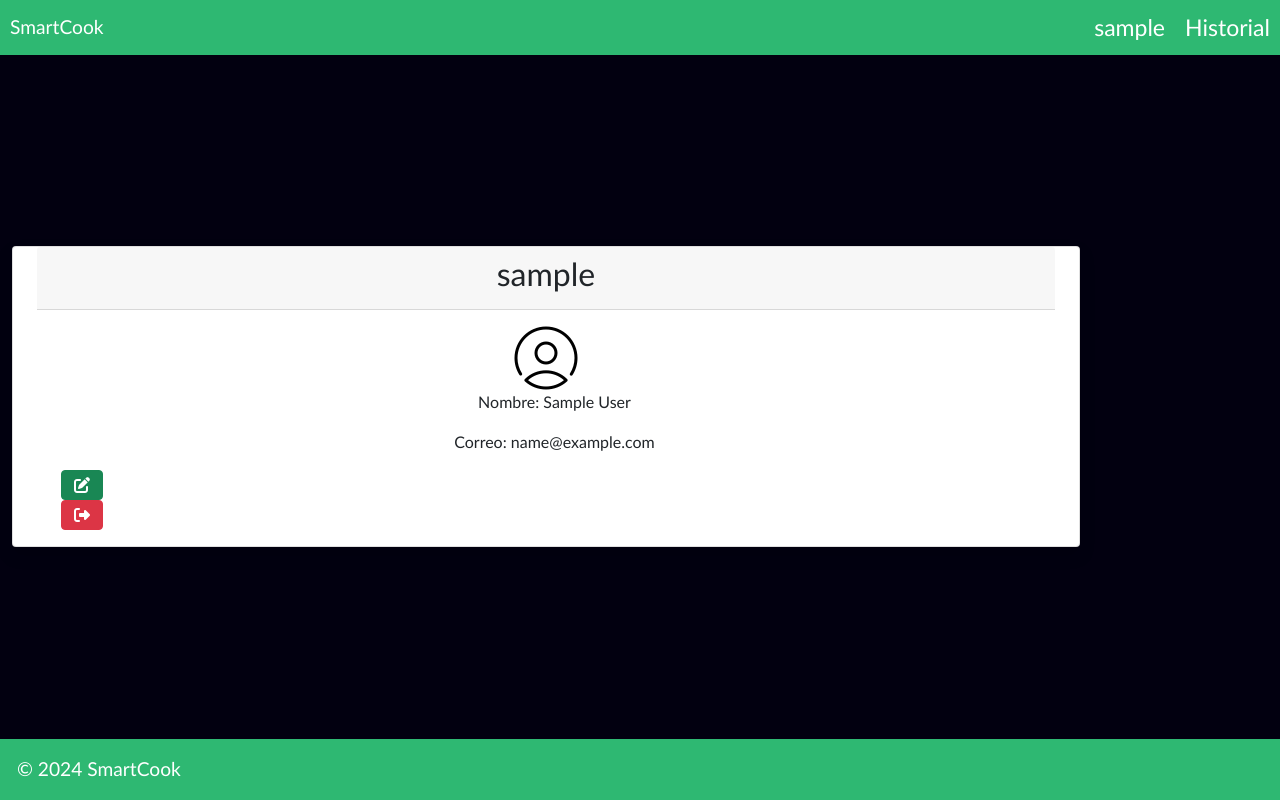
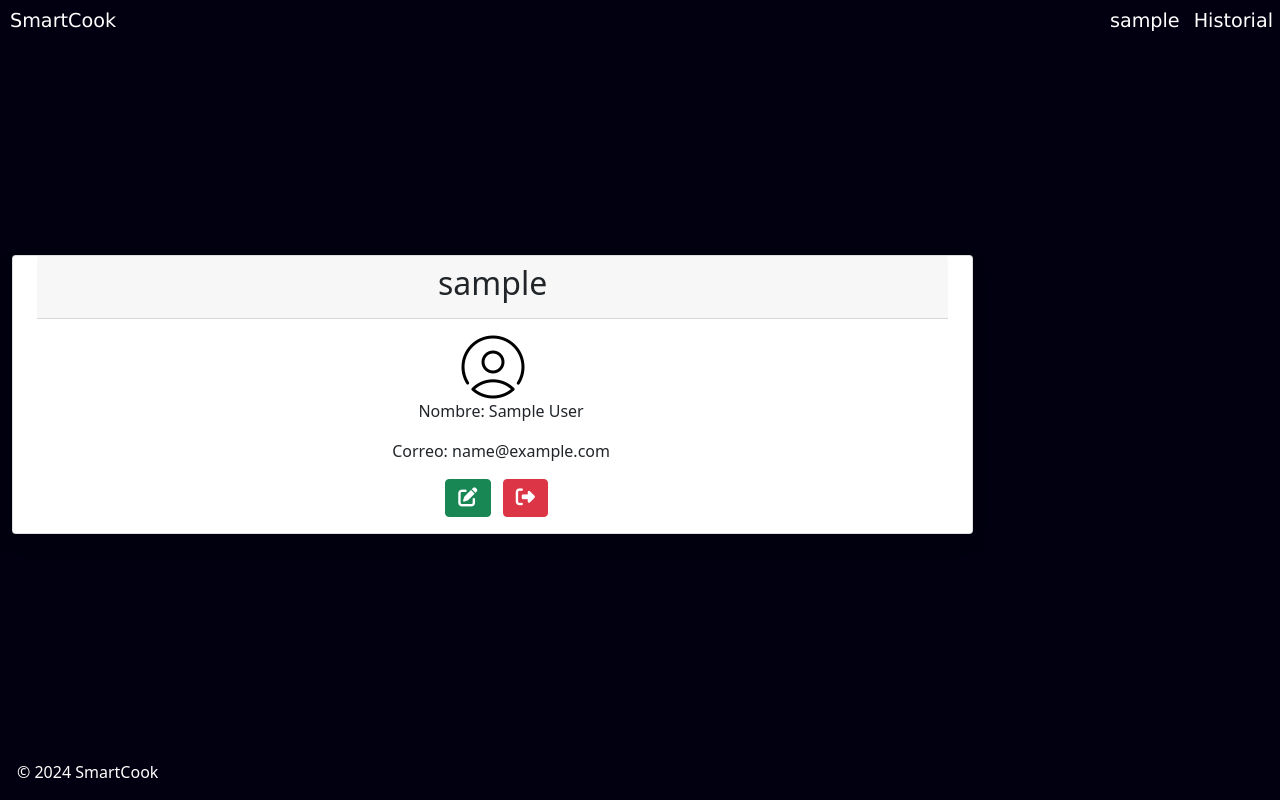
Before and after one commit to alejandg1/SmartCook, a Django app: page /user/profile/ in a window 1280 px wide. Run offline with Django 5.2, Linux system fonts and the light colour scheme; the visitor is signed in with stand-in values (Sample User, id 1); data comes from the database, SQL or seed files in the repository; some libraries are stand-ins or nearby versions.

Commit message:
cambios del css del index principal

```diff
--- a/static/styles/bars.css
+++ b/static/styles/bars.css
@@ -1,10 +1,9 @@
 .bar {
   display: flex;
-  justify-content: space-between;
+  justify-content:space-between;
   align-items: center;
   width: 100%;
-  background-color: #2EB872;
-  font-size: 1.2em;/*tamaño de letra de smartcook*/
+  background-color: #020010;
 }
 
 .bar ul {
@@ -16,7 +15,7 @@
 }
 
 .bar ul li {
-  margin: 10px;
+  margin: 7px;
 }
 
 .bar ul li a {
@@ -26,7 +25,7 @@
   margin-right: -3;
   display: flex;
   font-size: 1.2em;/*tamaño de letra de ingresar y registrar*/
-  font-family:'Gill Sans', 'Gill Sans MT', Calibri, 'Trebuchet MS', sans-serif;/*letra de ingresar,registrar*/
+  font-family: Verdana, Geneva, Tahoma, sans-serif;/*letra de ingresar,registrar*/
 }
 
 .bar ul li a:hover {
--- a/static/styles/index.css
+++ b/static/styles/index.css
@@ -9,16 +9,17 @@
   justify-content: space-between;
   background-color: #020010;
 }
+
 a {
   text-decoration-line: none;
   color: white;
+  font-size: 1.2em;/*tamaño de letra de smartcook*/
+  font-family: Verdana, Geneva, Tahoma, sans-serif;
+
 }
 
 p{
   margin-left: 17px;
-}
-*{
-  font-family:'Gill Sans', 'Gill Sans MT', Calibri, 'Trebuchet MS', sans-serif;/*tipo de letra de titulo*/
 }
 
 .content {
@@ -27,8 +28,8 @@
   justify-content: center;
   align-items: center;
   margin: 0 auto;
-  width: 100%;
-  height: 100%;
+  width: 90%;
+  height: 90%;
 }
 
 .modal{
@@ -42,13 +43,23 @@
   height:100%;
   margin-bottom: 5px;
 }
-
+.background-overlay {
+  position: fixed;
+  top: 0;
+  left: 0;
+  width: 100%;
+  height: 100%;
+  background: url('/static/media/fondos/nevera.png') no-repeat center center fixed; /* Ruta a tu imagen */
+  background-size: contain;
+  opacity: 0.3; /* Ajusta este valor para más o menos transparencia */
+  z-index: -1; /* Coloca el fondo detrás del contenido */
+}
 .container {
   display: flex;
   justify-content: space-between;
   align-items: center;
-  width: 100%;
-  height: 100%;
+  width: 90%;
+  height: 90%;
 }
 
 .right {
@@ -59,10 +70,10 @@
 }
 
 .left {
+
   display: flex;
   flex-direction: column;
   align-items: center;
-  justify-content: center;
   text-align: center;
 }
 
@@ -70,6 +81,7 @@
   margin-bottom: 20px;
   color: #2EB872;
   font-size:4em;/*tamaño del titulo*/
+  font-family:'Gill Sans', 'Gill Sans MT', Calibri, 'Trebuchet MS', sans-serif;/*tipo de letra de titulo*/
 }
 
 .left p {
@@ -77,10 +89,10 @@
   color: #ffffff;
   margin-left: 0%;
   font-family:'Times New Roman', Times, serif;/*tipo de letra de contenido*/
-  font-size:2em;/*tamaño del texto*/
+  font-size:1em;/*tamaño del texto*/
 }
 
-.left .btn {
+.left .btn  {
   margin-bottom: 20px;
 }
 
@@ -90,17 +102,9 @@
   border-radius: 5px;
   align-items: center;
   justify-content: center;
+  background-color: #2EB872;/*fondo de boton cocinar*/
 }
 button{
   color: #ffffff;
   cursor: pointer;
 }
-.icono-grande {
-  font-size: 4em; /* Cambia esto al tamaño que necesites */
-}
-
-.btn-icono-grande {
-  display: flex;
-  align-items: center;
-  justify-content: center;
-}
```
